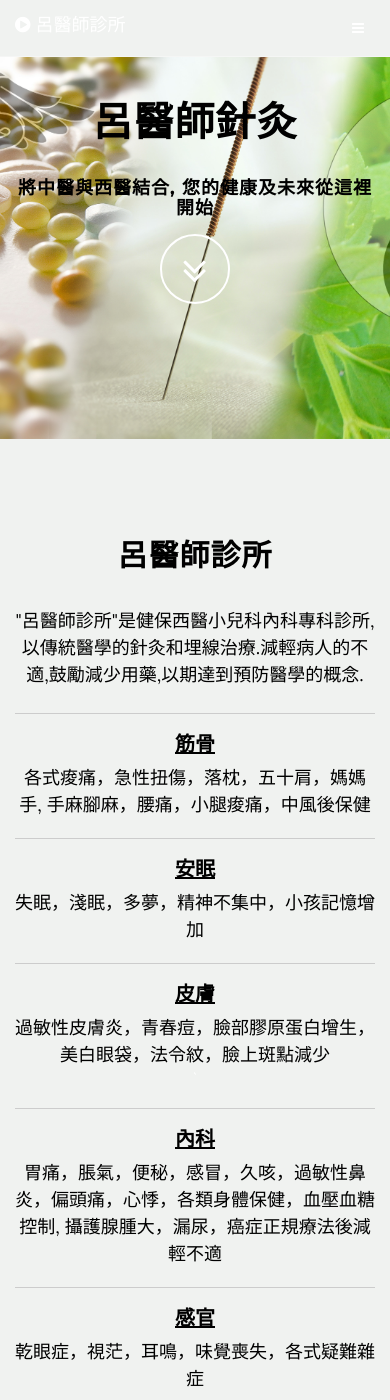
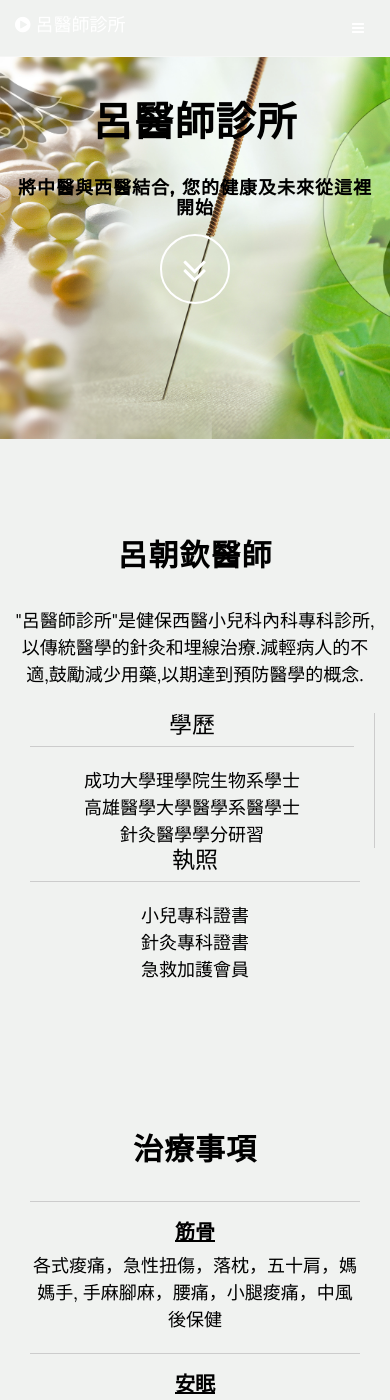
Before and after one commit to alu416/alu416.github.io, a Jekyll site: the page built from index.html, in a window 390 px wide and 1400 px high. Built offline with Jekyll 4.4.1, drawn with Linux system fonts in a browser that asks for light colours; some of the changed text lies outside the part shown.

Commit message:
more backups

```diff
--- a/_config.yml
+++ b/_config.yml
@@ -1,5 +1,5 @@
 # Site settings
-title: "呂醫師針灸"
+title: "呂醫師診所"
 email: your-email@domain.com
 url: https://example.github.io
 description: "將中醫與西醫結合, 您的健康及未來從這裡開始"
@@ -11,6 +11,7 @@
 
 # Footer settings
 footer: 呂醫師診所
+
 # Social networks usernames (many more available: google-plus, flickr, dribbble, pinterest, instagram, tumblr, linkedin, etc.)
 social:
 
--- a/_includes/about.html
+++ b/_includes/about.html
@@ -2,36 +2,24 @@
     <section id="about" class="container content-section text-center">
         <div class="row">
             <div class="col-lg-8 col-lg-offset-2">
-                <h2>呂醫師診所</h2>
+                <h2>呂朝欽醫師</h2>
                 <p>"呂醫師診所"是健保西醫小兒科內科專科診所, 以傳統醫學的針灸和埋線治療.減輕病人的不適,鼓勵減少用藥,以期達到預防醫學的概念.</p>
+                <div class="col-sm-6" style="padding-right:20px;border-right: 1px solid #ccc;">
+                    <h1>學歷</h1>
+                    <hr>
+                    <h4>成功大學理學院生物系學士</h4>
+                    <h4>高雄醫學大學醫學系醫學士</h4>
+                    <h4>針灸醫學學分研習</h4>
 
-                <hr>
-                <h5>筋骨</h5>
-                <h4>各式痠痛，急性扭傷，落枕，五十肩，媽媽手, 手麻腳麻，腰痛，小腿痠痛，中風後保健</h4>
+                </div>
 
-                <hr>
-                <h5>安眠</h5>
-                <h4>失眠，淺眠，多夢，精神不集中，小孩記憶增加</h4>
-
-                <hr>
-                <h5>皮膚</h5>
-                <h4>過敏性皮膚炎，青春痘，臉部膠原蛋白增生，美白眼袋，法令紋，臉上斑點減少</h4>
-
-`               <hr>
-                <h5>內科</h5>
-                <h4>胃痛，脹氣，便秘，感冒，久咳，過敏性鼻炎，偏頭痛，心悸，各類身體保健，血壓血糖控制, 攝護腺腫大，漏尿，癌症正規療法後減輕不適</h4>
-
-                <hr>
-                <h5>感官</h5>
-                <h4>乾眼症，視茫，耳鳴，味覺喪失，各式疑難雜症</h4>
-
-                <hr>
-                <h5>婦科</h5>
-                <h4>停經症候群，經期疼痛，局部塑身，減重</h4>
-
-                <hr>
-                <h5>兒科</h5>
-                <h4>青春期兒童長高，兒童減敏，小孩過動</h4>
+                <div class="col-sm-6">
+                    <h1>執照</h1>
+                    <hr>
+                    <h4>小兒專科證書</h4>
+                    <h4>針灸專科證書</h4>
+                    <h4>急救加護會員</h4>
+                </div>
 
             </div>
         </div>
--- a/_includes/download.html
+++ b/_includes/download.html
@@ -3,9 +3,35 @@
         <div class="download-section">
             <div class="container">
                 <div class="col-lg-8 col-lg-offset-2">
-                    <h2>Download Grayscale</h2>
-                    <p>You can download Grayscale for free on the preview page at Start Bootstrap.</p>
-                    <a href="http://startbootstrap.com/template-overviews/grayscale/" class="btn btn-default btn-lg">Visit Download Page</a>
+                    <h2>治療事項</h2>
+                    <hr>
+                    <h5>筋骨</h5>
+                    <h4>各式痠痛，急性扭傷，落枕，五十肩，媽媽手, 手麻腳麻，腰痛，小腿痠痛，中風後保健</h4>
+
+                    <hr>
+                    <h5>安眠</h5>
+                    <h4>失眠，淺眠，多夢，精神不集中，小孩記憶增加</h4>
+
+                    <hr>
+                    <h5>皮膚</h5>
+                    <h4>過敏性皮膚炎，青春痘，臉部膠原蛋白增生，美白眼袋，法令紋，臉上斑點減少</h4>
+
+    `               <hr>
+                    <h5>內科</h5>
+                    <h4>胃痛，脹氣，便秘，感冒，久咳，過敏性鼻炎，偏頭痛，心悸，各類身體保健，血壓血糖控制, 攝護腺腫大，漏尿，癌症正規療法後減輕不適</h4>
+
+                    <hr>
+                    <h5>感官</h5>
+                    <h4>乾眼症，視茫，耳鳴，味覺喪失，各式疑難雜症</h4>
+
+                    <hr>
+                    <h5>婦科</h5>
+                    <h4>停經症候群，經期疼痛，局部塑身，減重</h4>s
+
+                    <hr>
+                    <h5>兒科</h5>
+                    <h4>青春期兒童長高，兒童減敏，小孩過動</h4>
+                    <hr>
                 </div>
             </div>
         </div>
--- a/_includes/header.html
+++ b/_includes/header.html
@@ -4,7 +4,7 @@
             <div class="container">
                 <div class="row">
                     <div class="col-md-8 col-md-offset-2">
-                        <h1 class="brand-heading">呂醫師針灸</h1>
+                        <h2 class="brand-heading">呂醫師診所</h2>
                         <h2 class="intro-text">{{ site.description }}<br>
                         <a href="#about" class="btn btn-circle page-scroll">
                             <i class="fa fa-angle-double-down animated"></i>
```
Also changed, not shown: _includes/css/grayscale.css (+6 -2 lines).
